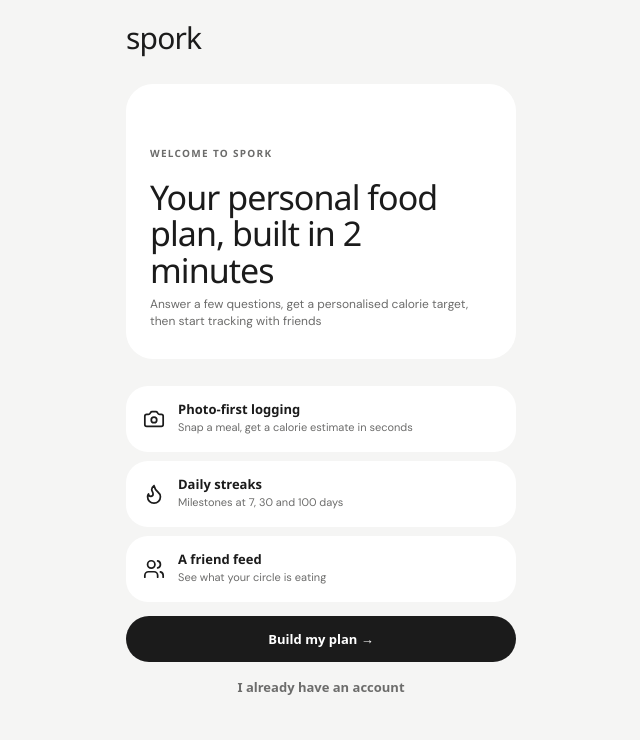
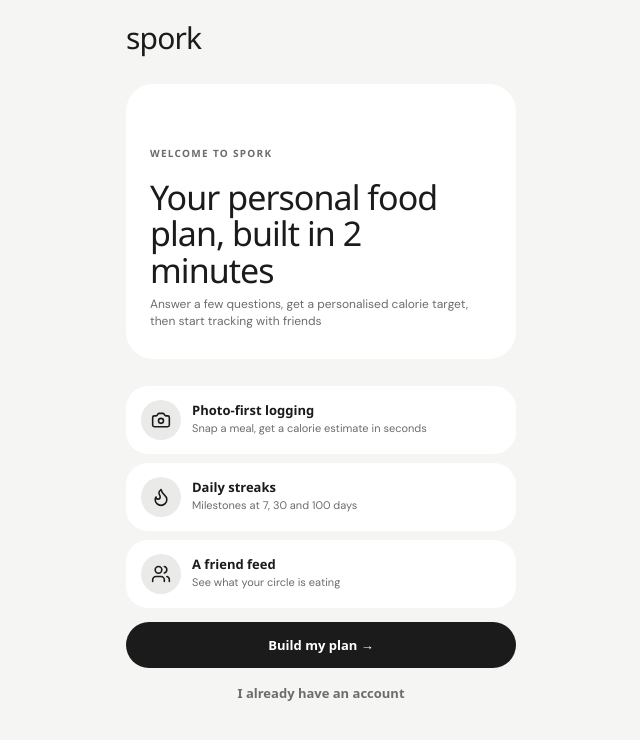
Before and after one commit to Abhishhhhh/spork, a React (Vite) app: page /welcome in a window 1280 px wide. Shown: the top 740 px of the page, without its empty margins (319-959 px from the left). Built offline with nearby package versions, Linux system fonts and the light colour scheme; no server answers; a web font is replaced by a local one.

Commit message:
feat: legal routes + icon badge styles (4/5)

```diff
--- a/src/App.tsx
+++ b/src/App.tsx
@@ -3,6 +3,7 @@ import Welcome from './screens/onboarding/Welcome'
 import SignIn from './screens/onboarding/SignIn'
 import VerifyCode from './screens/onboarding/VerifyCode'
 import AuthCallback from './screens/auth/AuthCallback'
+import { Privacy, Terms } from './screens/legal/Legal'
 // Pre-auth onboarding (no session required)
 import Basics from './screens/onboarding/Basics'
 import Goal from './screens/onboarding/Goal'
@@ -46,6 +47,8 @@ export default function App() {
         <Route path="/sign-in"  element={<SignIn />} />
         <Route path="/sign-in/code" element={<VerifyCode />} />
         <Route path="/auth/callback" element={<AuthCallback />} />
+        <Route path="/privacy" element={<Privacy />} />
+        <Route path="/terms" element={<Terms />} />
 
         {/* ── Pre-auth onboarding — NO session required ────────────
             Users fill these out BEFORE creating an account.
--- a/src/index.css
+++ b/src/index.css
@@ -193,6 +193,12 @@
   }
   .tile.sel { background: var(--color-soft); box-shadow: inset 0 0 0 1.5px var(--color-ink); }
   .tile .icon { font-size: 25px; line-height: 1; color: var(--color-ink); }
+  .tile .icon:has(svg) {
+    width: 42px; height: 42px; border-radius: 999px; background: var(--color-soft);
+    display: grid; place-items: center;
+  }
+  .tile.sel .icon:has(svg) { background: var(--color-paper); }
+  .tile .icon svg { width: 22px; height: 22px; }
   .tile b { font-family: var(--font-display); font-weight: 500; font-size: 19px; line-height: 1.1; letter-spacing: -0.02em; }
   .tile small { color: var(--color-quiet); font-size: 10px; }
   .tile.compact { min-height: 96px; padding: 14px; }
@@ -206,7 +212,12 @@
   }
   .choice.sel { background: var(--color-soft); box-shadow: inset 0 0 0 1.5px var(--color-ink); }
   .choice .icon { color: var(--color-ink); font-size: 21px; width: 26px; text-align: center; flex: none; }
-  .choice .icon svg { width: 22px; height: 22px; margin: auto; }
+  .choice .icon:has(svg) {
+    width: 40px; height: 40px; border-radius: 999px; background: var(--color-soft);
+    display: grid; place-items: center;
+  }
+  .choice.sel .icon:has(svg) { background: var(--color-paper); }
+  .choice .icon svg { width: 20px; height: 20px; margin: auto; }
   .choice b { font-weight: 600; font-size: 13px; display: block; }
   .choice small { display: block; color: var(--color-quiet); font-size: 11px; margin-top: 2px; }
   .choice .check { margin-left: auto; font-size: 17px; color: var(--color-ink); }
@@ -399,6 +410,11 @@
   .habit-row > strong { margin-left: auto; font-family: var(--font-display); font-weight: 500; font-size: 18px; }
 
   /* Misc */
+  /* Legal pages */
+  .legal h3 { margin-top: 22px; margin-bottom: 6px; }
+  .legal p { color: var(--color-muted); font-size: 14px; line-height: 1.55; }
+  .legal a { text-decoration: underline; color: var(--color-ink); }
+
   .icon-box { border-radius: 42px; background: var(--color-soft); display: grid; place-items: center; font-family: var(--font-display); font-weight: 500; color: var(--color-ink); }
   .editable { border-bottom: 1px dashed var(--color-ink); }
   .error-text { color: var(--color-error); font-size: 12px; margin-top: 10px; }
```
